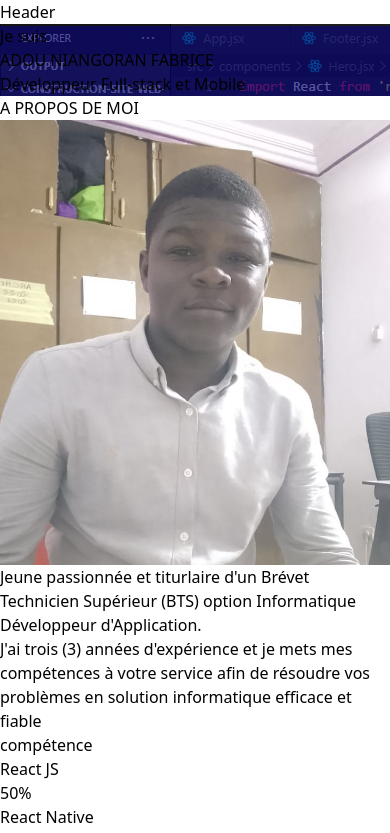
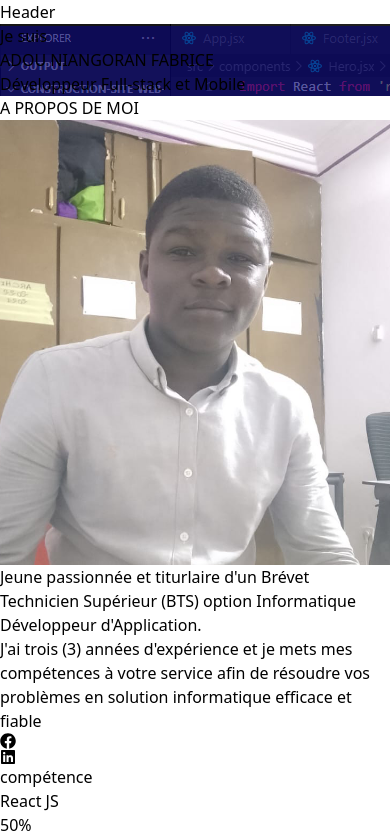
Before and after one commit to FABRICE2207/adou-fabrice-portfolio, a React (Vite) app: page / in a window 390 px wide. Shown: the top 833 px of the page. Built offline with nearby package versions, Linux system fonts and the light colour scheme.

Commit message:
Ajustements des sections

```diff
--- a/package.json
+++ b/package.json
@@ -12,7 +12,8 @@
   "dependencies": {
     "aos": "^2.3.4",
     "react": "^19.0.0",
-    "react-dom": "^19.0.0"
+    "react-dom": "^19.0.0",
+    "react-icons": "^5.5.0"
   },
   "devDependencies": {
     "@eslint/js": "^9.21.0",
--- a/src/components/About/About.jsx
+++ b/src/components/About/About.jsx
@@ -1,5 +1,6 @@
 import React from 'react'
 import imageadou from '../../assets/image_adou.png'
+import { FaFacebook, FaLinkedin } from 'react-icons/fa'
 
 
 const About = () => {
@@ -10,16 +11,33 @@ const About = () => {
         <div className='bg-[#090674] w-[100px] h-[6px]'></div>
       </div>
 
-      <div className='w-full flex lg:flex-row flex-col justify-between items-center px-10 py-10 gap-5'>
-        <div data-aos="fade-right" data-aos-delay="300">
-          <img src={imageadou} alt="" className='w-full'/>
-          <div className='bg-[#090674] w-full h-[10px]'></div>
+        <div className='flex lg:flex-row lg:px-32 md:w-full flex-col justify-between items-center
+        py-10 gap-5'>
+          <div className='w-full'>
+            <img src={imageadou} alt="" />
+            <div className='bg-[#090674] w-full h-[10px]'></div>
+          </div>
+          <div className='w-full'>
+            <div>
+              <p className='text-gray-600 text-xl mt-4'>
+                Jeune passionnée et titurlaire d'un Brévet Technicien Supérieur (BTS) option Informatique Développeur d'Application.
+              </p>
+              <p className='text-gray-600 text-xl mt-4'>
+                J'ai trois (3) années d'expérience et je mets mes compétences à votre service afin de résoudre vos problèmes en solution informatique efficace et fiable
+              </p>
+            </div>
+            <div className='flex flex-row mt-5 gap-5'>
+              <div className='border-gray-500 rounded-full flex justify-center items-center hover:border-[#090674] border-2 w-12 h-12 text-white'>
+                <FaFacebook className='size-7 text-gray-500 hover:text-[#090674]'/>
+              </div>
+              <div className='border-gray-500 rounded-full flex justify-center items-center hover:border-[#090674] border-2 w-12 h-12 text-white'>
+                <FaLinkedin className='size-7 text-gray-500 hover:text-[#090674]'/>
+              </div>
+
+            </div>
+          </div>
         </div>
-        <div className='w-full' data-aos="fade-left" data-aos-delay="1000">
-          <h1 className='text-gray-600 text-2xl'>Jeune passionnée et titurlaire d'un Brévet Technicien Supérieur (BTS) option Informatique Développeur d'Application. <br />
-          J'ai trois (3) années d'expérience et je mets mes compétences à votre service afin de résoudre vos problèmes en solution informatique efficace et fiable</h1>
-        </div>
-      </div>
+
     </div>
   )
 }
--- a/src/components/Experience/Exprience.jsx
+++ b/src/components/Experience/Exprience.jsx
@@ -8,8 +8,8 @@ const Exprience = () => {
         <div className='bg-[#090674] w-[100px] h-[6px]'></div>
       </div>
 
-       <div className='w-full flex lg:flex-row flex-col gap-10 px-10 py-10'>
-              <div className='w-full' data-aos="fade-right" data-aos-delay="300">
+       <div className='w-full flex lg:px-10 lg:flex-row md:w-full flex-col gap-10 py-10'>
+              <div className='w-full' data-aos="fade-up"  data-aos-delay="1200">
                 {/* Période 1 */}
                  <div className='flex flex-col gap-5 text-right'>
                     <h1 className="text-gray-600 text-xl font-bold">Novembre 2021 - Mai 2022</h1>
@@ -24,7 +24,7 @@ const Exprience = () => {
               {/* Trait du milieu */}
               <div className='bg-[#090674] w-2'></div>
 
-              <div className='w-full' data-aos="fade-left" data-aos-delay="1000">
+              <div className='w-full' data-aos="fade-up" data-aos-delay="1400">
                 <div className='w-full'>
                   {/* Mission 1 */}
                   <div className='flex flex-col gap-5'>
@@ -40,7 +40,7 @@ const Exprience = () => {
                   <div className='flex flex-col gap-5 mt-7'>
                       <h1 className="text-gray-600 text-xl font-bold">DJILX CI</h1>
                       <p className="text-gray-600 text-xl">
-                        - Maintenance des sites internet <br />
+                        - Maintenance des sites web <br />
                         - Conception des dashboard (Back Office) et api avec Python (Flask) <br />
                       </p>
                   </div>
--- a/src/components/Projects/Project.jsx
+++ /dev/null
@@ -1,9 +0,0 @@
-import React from 'react'
-
-const Project = () => {
-  return (
-    <div>Project</div>
-  )
-}
-
-export default Project
--- a/src/components/Skills/Skills.jsx
+++ b/src/components/Skills/Skills.jsx
@@ -16,7 +16,7 @@ const Skills = () => {
         <div className='bg-[#090674] w-[100px] h-[6px]'></div>
       </div>
 
-      <div className='flex lg:flex-row flex-col justify-between px-10 py-5 gap-5'>
+      <div className='flex lg:flex-row lg:px-10 md:w-full flex-col justify-between py-5 gap-5'>
           <div className='w-full'>
             <div data-aos="fade-up" data-aos-delay="700">
               <SkillsCard title="React JS" width={skill1} val="50%"/>
```
Also changed, not shown: 2 other files (tests, documents, lock files or other folders).
